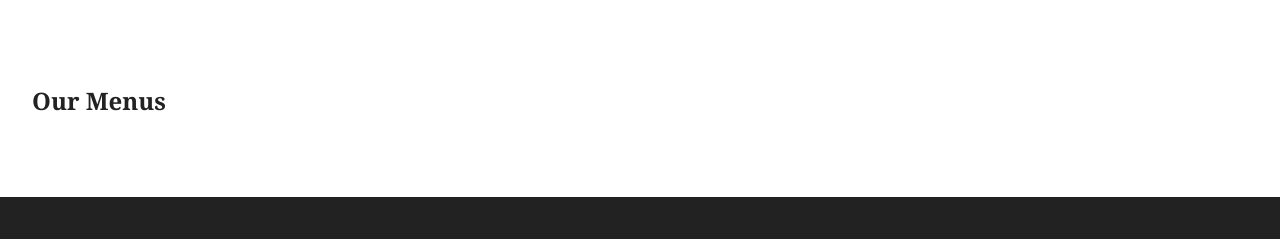
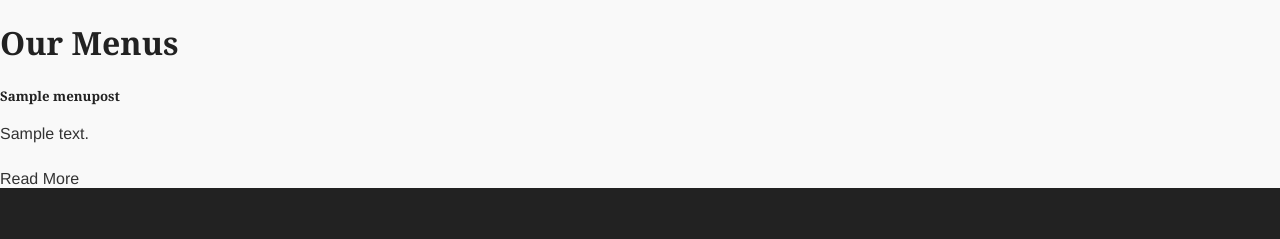
Before and after one commit to Bear81/restaurant_booking, a Django app: page /menus/ in a window 1280 px wide. Shown: the part 83-322 px from the top of the page. Run offline with Django 4.2, Linux system fonts and the light colour scheme; tables that the repository leaves empty hold one stand-in row (values such as "Sample post").

Commit message:
feat: add summernote and admin menus

```diff
--- a/restaurant_booking/settings.py
+++ b/restaurant_booking/settings.py
@@ -58,6 +58,7 @@
     'cloudinary',
     'bookings',
     'website',
+    'django_summernote',
 
 ]
 
@@ -168,6 +169,9 @@
     'API_SECRET': os.environ.get('CLOUDINARY_API_SECRET'),
 }
 
+MEDIA_URL = '/media/'
+MEDIA_ROOT = os.path.join(BASE_DIR, 'media')
+
 DEFAULT_FILE_STORAGE = 'cloudinary_storage.storage.MediaCloudinaryStorage'
 
 # Default primary key field type
--- a/restaurant_booking/urls.py
+++ b/restaurant_booking/urls.py
@@ -14,8 +14,11 @@
     1. Import the include() function: from django.urls import include, path
     2. Add a URL to urlpatterns:  path('blog/', include('blog.urls'))
 """
+from django.conf.urls.static import static
 from django.contrib import admin
 from django.urls import path, include
+from django.conf import settings
+
 
 urlpatterns = [
     path('', include('website.urls'), name='website_urls'),
@@ -23,4 +26,9 @@
     path('accounts/', include('allauth.urls')),
     path('bookings/', include('bookings.urls'), name='booking_urls'),
     path('accounts/', include('allauth.urls')),
+    path('summernote/', include('django_summernote.urls')),
 ]
+
+if settings.DEBUG:
+    urlpatterns += static(settings.MEDIA_URL,
+                          document_root=settings.MEDIA_ROOT)
--- a/website/models.py
+++ b/website/models.py
@@ -2,6 +2,7 @@
 import cloudinary
 import cloudinary.uploader
 import cloudinary.models
+from django_summernote.fields import SummernoteTextField
 
 # Create your models here.
 
@@ -36,3 +37,13 @@
 
     def __str__(self):
         return f"{self.name}"
+
+
+class MenuPost(models.Model):
+    title = models.CharField(max_length=200)
+    content = SummernoteTextField()
+    created_at = models.DateTimeField(auto_now_add=True)
+    updated_at = models.DateTimeField(auto_now=True)
+
+    def __str__(self):
+        return self.title
--- a/website/templates/website/base.html
+++ b/website/templates/website/base.html
@@ -13,7 +13,7 @@
         <nav>
             <ul>
                 <li><a href="{% url 'home' %}">Home</a></li>
-                <li><a href="{% url 'menus' %}">Menus</a></li>
+                <li><a href="{% url 'menu_list' %}">Menus</a></li>
                 <li><a href="{% url 'about_us' %}">About Us</a></li>
                 <li><a href="{% url 'contact_us' %}">Contact Us</a></li>
             </ul>
--- /dev/null
+++ b/website/templates/website/menu_list.html
@@ -0,0 +1,22 @@
+{% extends 'website/base.html' %}
+
+{% block title %}Our Menus{% endblock %}
+
+{% block content %}
+<div class="container mt-5">
+    <h1>Our Menus</h1>
+    <div class="row">
+        {% for post in posts %}
+        <div class="col-md-4">
+            <div class="card mb-4">
+                <div class="card-body">
+                    <h5 class="card-title">{{ post.title }}</h5>
+                    <p class="card-text">{{ post.content | safe }}</p>
+                    <a href="{% url 'menu_detail' post.pk %}" class="btn btn-primary">Read More</a>
+                </div>
+            </div>
+        </div>
+        {% endfor %}
+    </div>
+</div>
+{% endblock %}
--- a/website/templates/website/menus.html
+++ /dev/null
@@ -1,35 +0,0 @@
-{% extends 'website/base.html' %}
-
-{% block title %}Menus{% endblock %}
-
-{% block content %}
-<section class="menus">
-    <h1>Our Menus</h1>
-    <div class="filters">
-        <!-- Add filtering options here -->
-    </div>
-    <div class="menu-list">
-        {% for menu in menus %}
-            <div class="menu-item">
-                <img src="{{ menu.hero_image.url }}" alt="{{ menu.title }}">
-                <h2>{{ menu.title }}</h2>
-                <p>{{ menu.description }}</p>
-                <a href="{% url 'menu_detail' menu.id %}" class="cta-button">View Menu</a>
-            </div>
-        {% endfor %}
-    </div>
-    <div class="pagination">
-        {% if is_paginated %}
-            {% if page_obj.has_previous %}
-                <a href="?page={{ page_obj.previous_page_number }}">Previous</a>
-            {% endif %}
-
-            <span>Page {{ page_obj.number }} of {{ paginator.num_pages }}</span>
-
-            {% if page_obj.has_next %}
-                <a href="?page={{ page_obj.next_page_number }}">Next</a>
-            {% endif %}
-        {% endif %}
-    </div>
-</section>
-{% endblock %}
--- a/website/urls.py
+++ b/website/urls.py
@@ -4,7 +4,8 @@
 
 urlpatterns = [
     path('', views.home, name='home'),
-    path('menus/', views.menus, name='menus'),
+    path('menus/', views.menu_list, name='menu_list'),
+    path('menus/<int:pk>/', views.menu_detail, name='menu_detail'),
     path('about-us/', views.about_us, name='about_us'),
     path('contact-us/', views.contact_us, name='contact_us'),
 ]
--- a/website/views.py
+++ b/website/views.py
@@ -1,6 +1,7 @@
-from django.shortcuts import render
+from django.shortcuts import render, get_object_or_404
+from website.forms import BookingForm
 from .models import WebsiteImage
-from website.forms import BookingForm
+from .models import MenuPost
 
 # Create your views here.
 
@@ -55,3 +56,13 @@
     else:
         form = BookingForm()
     return render(request, 'website/contact_us.html', {'form': form})
+
+
+def menu_list(request):
+    posts = MenuPost.objects.all().order_by('-created_at')
+    return render(request, 'website/menu_list.html', {'posts': posts})
+
+
+def menu_detail(request, pk):
+    post = get_object_or_404(MenuPost, pk=pk)
+    return render(request, 'website/menu_detail.html', {'post': post})
```
Also changed, not shown: website/admin.py (+9 -1 lines), website/templates/website/menu_detail.html (+7 -14 lines), bookings/migrations/0002_alter_booking_table.py (added), website/migrations/0004_menupost.py (added).
